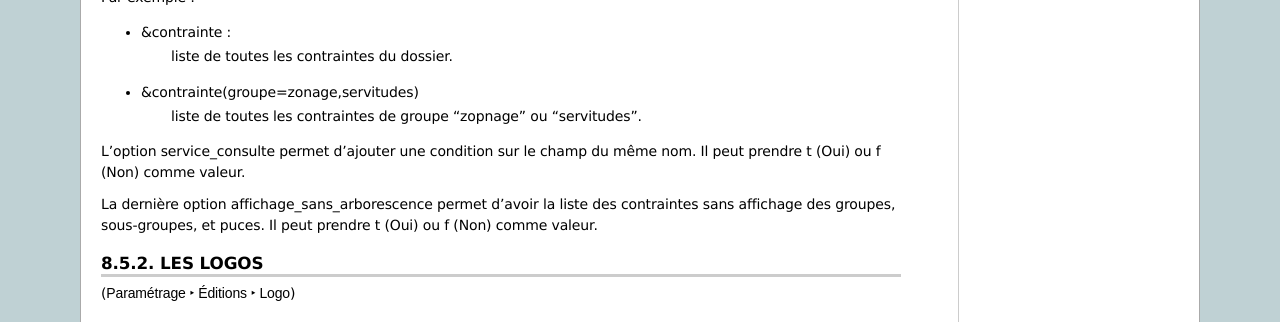
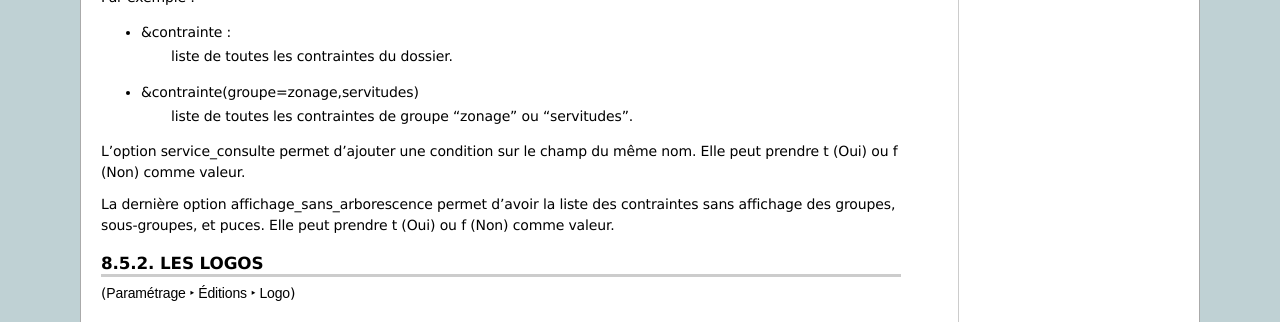
Before and after one commit to mpavaux/openads-documentation, a Sphinx documentation site: the page built from source/manuel_utilisateur/parametrage_dossier.rst, in a window 1280 px wide and 900 px high, scrolled down 23170 px. Shown: the part 479-801 px from the top of the window. Built offline with Sphinx 7.4.7, drawn with Linux system fonts in a browser that asks for light colours.

Commit message:
Update parametrage_dossier.rst
Typos

```diff
--- a/source/manuel_utilisateur/parametrage_dossier.rst
+++ b/source/manuel_utilisateur/parametrage_dossier.rst
@@ -1174,11 +1174,11 @@
     liste de toutes les contraintes du dossier.
 
 - &contrainte(groupe=zonage,servitudes)
-    liste de toutes les contraintes de groupe 'zopnage' ou 'servitudes'.
+    liste de toutes les contraintes de groupe 'zonage' ou 'servitudes'.
 
-L'option service_consulte permet d'ajouter une condition sur le champ du même nom. Il peut prendre t (Oui) ou f (Non) comme valeur.
+L'option service_consulte permet d'ajouter une condition sur le champ du même nom. Elle peut prendre t (Oui) ou f (Non) comme valeur.
 
-La dernière option affichage_sans_arborescence permet d'avoir la liste des contraintes sans affichage des groupes, sous-groupes, et puces. Il peut prendre t (Oui) ou f (Non) comme valeur.
+La dernière option affichage_sans_arborescence permet d'avoir la liste des contraintes sans affichage des groupes, sous-groupes, et puces. Elle peut prendre t (Oui) ou f (Non) comme valeur.
 
 =========
 Les logos
```
